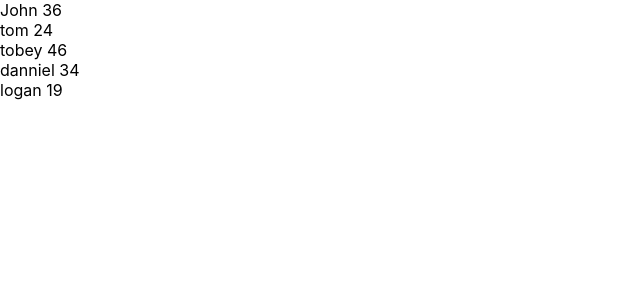
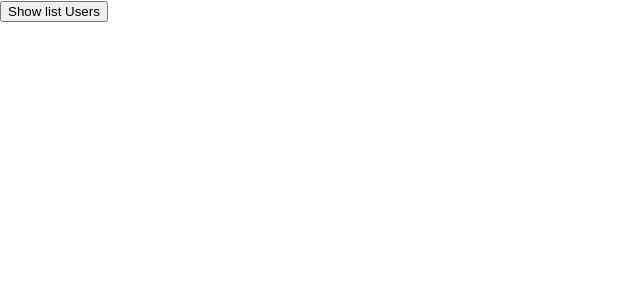
Before and after one commit to NghiemTran-0810/Learn_React_Section_3, a React (Create React App) app: page / in a window 1280 px wide. Shown: the top 300 px of the page, without its empty margins (0-640 px from the left). Built offline with nearby package versions, Linux system fonts and the light colour scheme.

Commit message:
use state + props

```diff
--- a/src/App.css
+++ b/src/App.css
@@ -46,7 +46,17 @@ code {
   from {
     transform: rotate(0deg);
   }
+
   to {
     transform: rotate(360deg);
   }
 }
+
+
+.green {
+  color: green;
+}
+
+.red {
+  color: red;
+}
--- a/src/components/Loops.js
+++ b/src/components/Loops.js
@@ -7,30 +7,32 @@ class ListUser extends React.Component {
             {
                 id: 1,
                 name: 'John',
-                age: 36,
+                age: '36',
             },
             {
                 id: 1,
                 name: 'tom',
-                age: 24,
+                age: '24',
             },
             {
                 id: 1,
                 name: 'tobey',
-                age: 46,
+                age: '46',
             },
             {
                 id: 1,
                 name: 'danniel',
-                age: 34,
+                age: '34',
             },
             {
                 id: 1,
                 name: 'logan',
-                age: 19,
+                age: '19',
             },
         ]
     }
+
+
     render() {
         return (
             <>
--- a/src/components/UserForLoops.js
+++ b/src/components/UserForLoops.js
@@ -1,17 +1,37 @@
 import React from "react";
 
 class User extends React.Component {
+    state = {
+        isShowUers: false
+
+    };
+
+    handleHideShow(event) {
+        this.setState({
+            isShowUers: !this.state.isShowUers
+        })
+    };
+
     render() {
         const { listUser } = this.props;
         return (
             <>
-                {listUser.map((user, index) => {
-                    return (
-                        <div key={index}>
-                            {user.name}  {user.age}
-                        </div>
-                    )
-                })}
+                <button onClick={(event) => { this.handleHideShow(event) }}>{this.state.isShowUers == true ? 'Hide list Users' : 'Show list Users'}
+                </button>
+                <div>
+                    {this.state.isShowUers && listUser.map((user, index) => {
+                        return (
+
+                            <div key={index} className={user.age <= 19 ? 'red' : 'green'}>
+                                {user.name}  {+user.age}
+                            </div>
+
+                        )
+                    })}
+
+
+                </div>
+
 
             </>
         )
```
